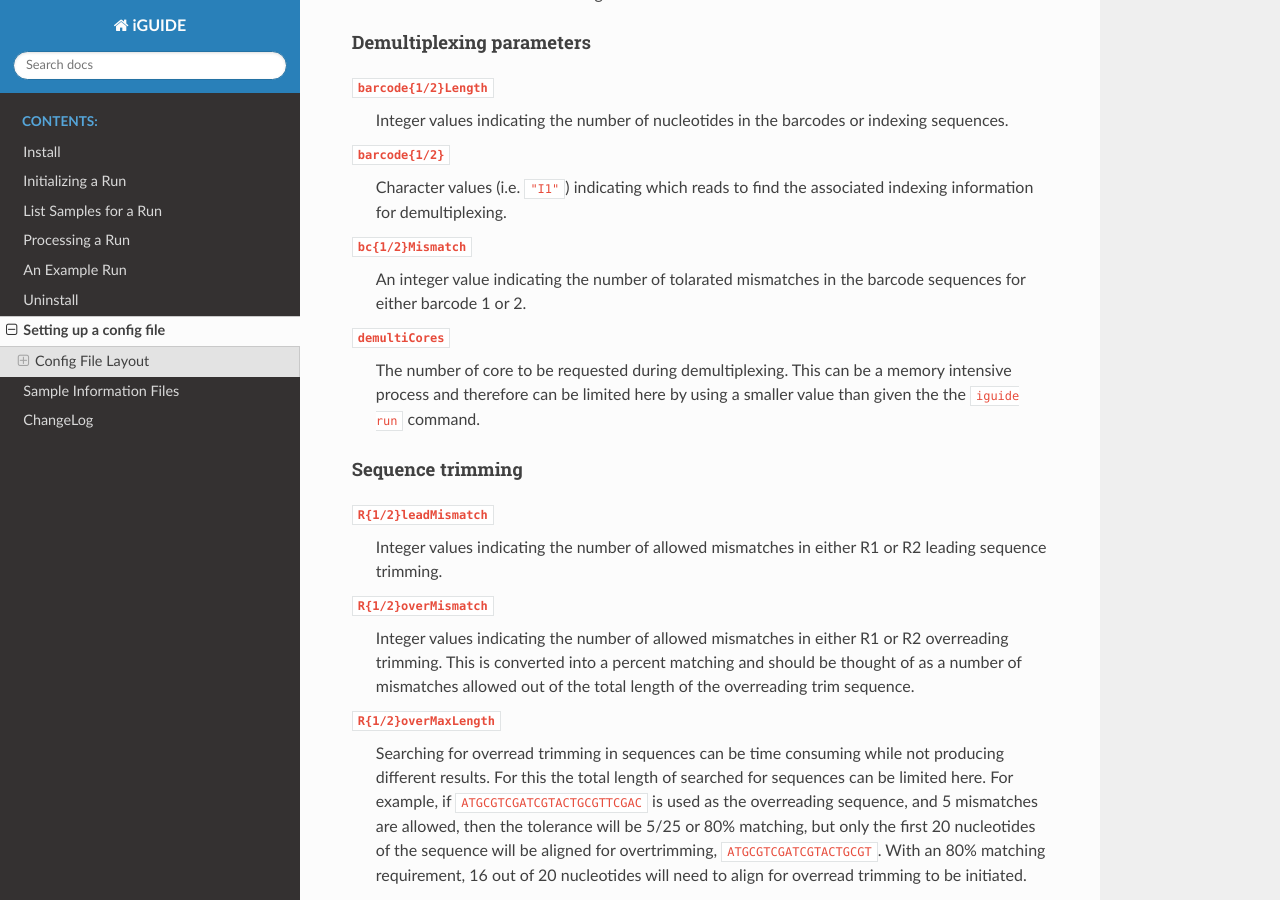
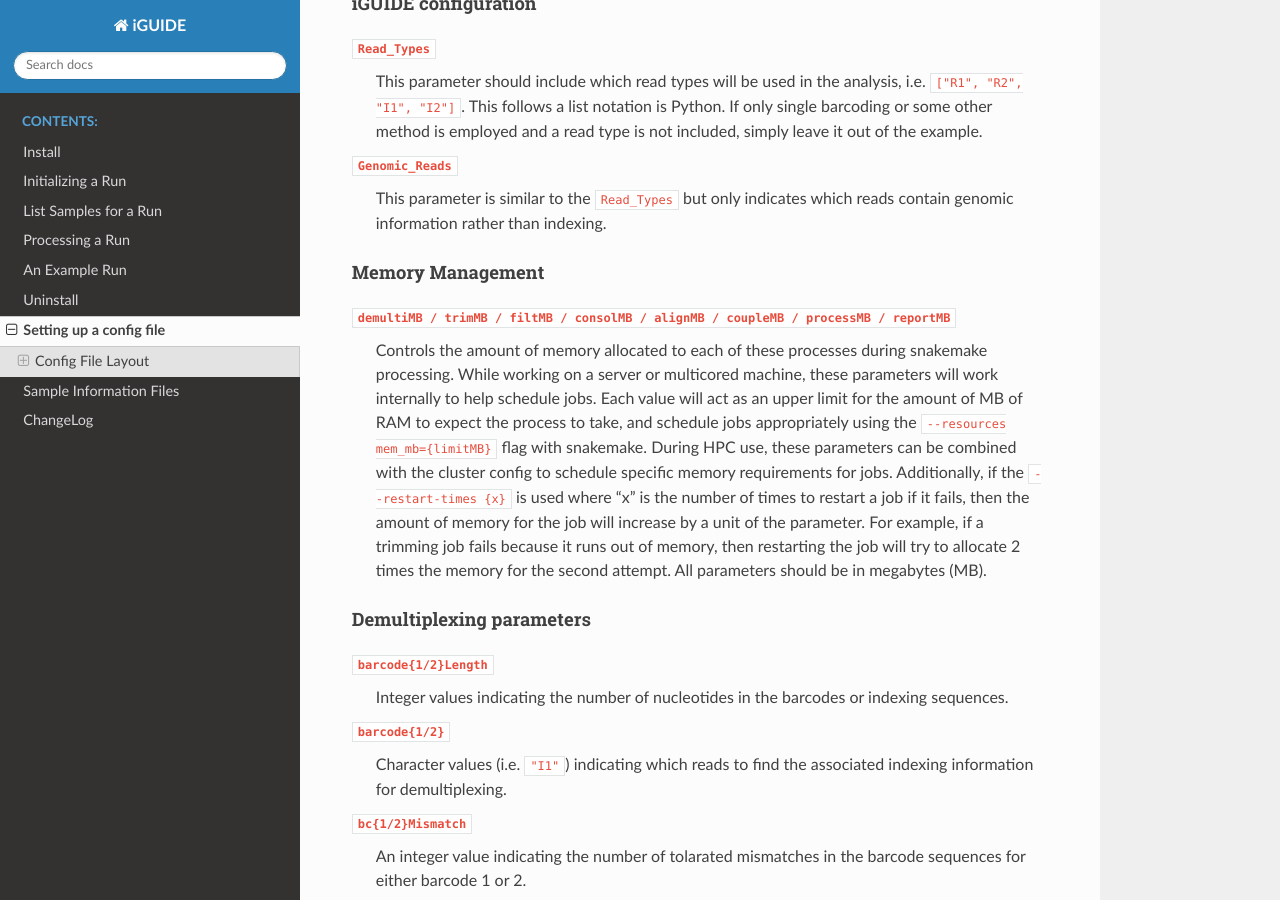
Before and after one commit to cnobles/iGUIDE, a Sphinx documentation site: the page built from docs/pages/configinfo.rst, in a window 1280 px wide and 900 px high, scrolled down 4790 px. Built offline with Sphinx 7.4.7 and the Read the Docs theme 2.0.0, drawn with Linux system fonts in a browser that asks for light colours; some of the changed text lies outside the part shown.

Commit message:
Updated docs.

```diff
--- a/docs/pages/configinfo.rst
+++ b/docs/pages/configinfo.rst
@@ -88,19 +88,27 @@
 Sequence files
 """"""""""""""
 
+``Seq_Path``
+  This is the file path to the sequence files. Rather than repeating the path
+  for each below, just include the path to the directory containing the files.
+
 ``R1 / R2 / I1 / I2``
   These parameters should be the file names of the sequence files to be
   analyzed by the iGUIDE software. It is recommened to pass complete sequencing
   files to iGUIDE rather than demultiplexing prior to analysis.
+
+``Demulti_Dir``
+  Path to the directory containing demultiplexed sequence data. This is still
+  under development and may present with bugs.
 
 SampleInfo formating
 """"""""""""""""""""
 
 ``Sample_Name_Column``
   This is the name of the column in the sample information file which contains
-  information about samples. An appropriate format for the sample names is
-  "{specimen}-{rep}" where 'specimen' is an alpha-numeric designator for the
-  specimen and 'rep' is a numeric identifier for technical or biological
+  identifiable information about samples. An appropriate format for the sample
+  names is "{specimen}-{rep}" where 'specimen' is an alpha-numeric designator for
+  the specimen and 'rep' is a numeric identifier for technical or biological
   replicates, separated by a dash (``-``).
 
 Sequence information
@@ -194,6 +202,23 @@
   This parameter is similar to the ``Read_Types`` but only indicates which reads
   contain genomic information rather than indexing.
 
+Memory Management
+"""""""""""""""""
+
+``demultiMB / trimMB / filtMB / consolMB / alignMB / coupleMB / processMB / reportMB``
+  Controls the amount of memory allocated to each of these processes during
+  snakemake processing. While working on a server or multicored machine, these
+  parameters will work internally to help schedule jobs. Each value will act as
+  an upper limit for the amount of MB of RAM to expect the process to take, and
+  schedule jobs appropriately using the ``--resources mem_mb={limitMB}`` flag with
+  snakemake. During HPC use, these parameters can be combined with the cluster config
+  to schedule specific memory requirements for jobs. Additionally, if the
+  ``--restart-times {x}`` is used where "x" is the number of times to restart a job
+  if it fails, then the amount of memory for the job will increase by a unit of the
+  parameter. For example, if a trimming job fails because it runs out of memory, then
+  restarting the job will try to allocate 2 times the memory for the second attempt.
+  All parameters should be in megabytes (MB).
+
 Demultiplexing parameters
 """""""""""""""""""""""""
 
@@ -208,11 +233,6 @@
 ``bc{1/2}Mismatch``
   An integer value indicating the number of tolarated mismatches in the barcode
   sequences for either barcode 1 or 2.
-
-``demultiCores``
-  The number of core to be requested during demultiplexing. This can be a
-  memory intensive process and therefore can be limited here by using a smaller
-  value than given the the ``iguide run`` command.
 
 Sequence trimming
 """""""""""""""""
```
Also changed, not shown: other parts of docs/pages/configinfo.rst (+1 -1 lines).
